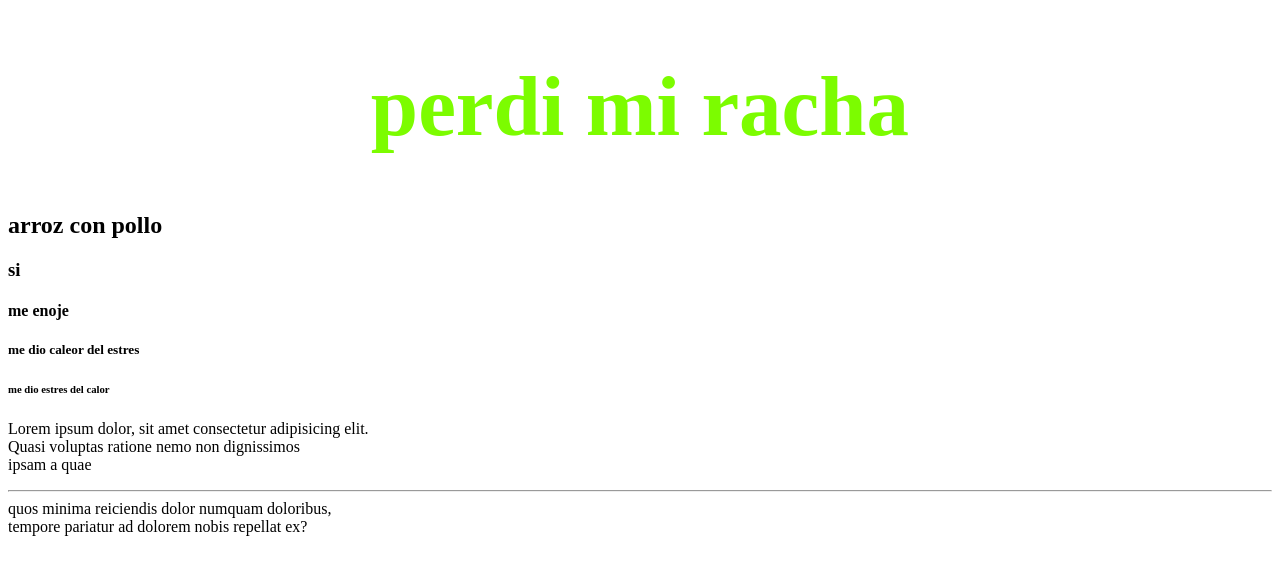
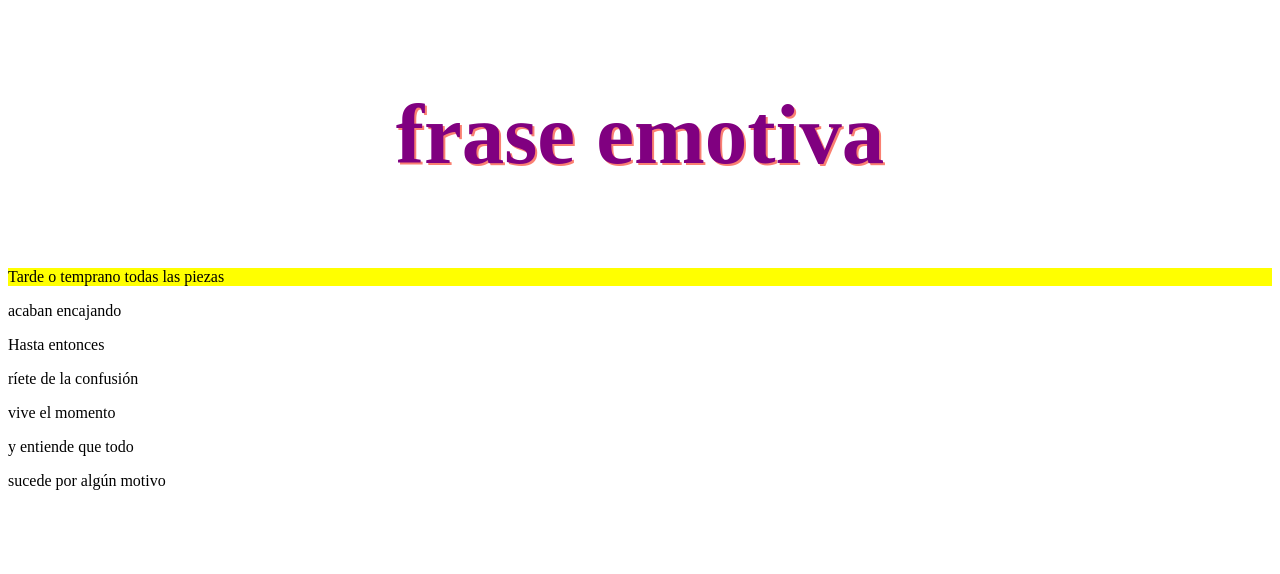
Before and after one commit to juliana-velez/html-juliana-velez, a website: page index.html in a window 1280 px wide. Drawn offline with Linux system fonts and the light colour scheme.

Commit message:
sesion arukay

```diff
--- a/index.html
+++ b/index.html
@@ -4,36 +4,24 @@
     <meta charset="UTF-8" />
     <meta name="viewport" content="width=device-width, initial-scale=1.0" />
     <meta http-equiv="X-UA-Compatible" content="ie=edge" />
-    <link rel="stylesheet" href="style.css">
+    <link rel="stylesheet" href="style.css" />
     <title>Static Template</title>
   </head>
   <body>
-    <h1>
-      perdi mi racha
-    </h1>
-    <h2>
-      arroz con pollo
-    </h2>
-    <h3>
-      si
-    </h3>
-    <h4>
-      me enoje
-    </h4>
-    <h5>
-      me dio caleor del estres
-    </h5>
-    <h6>
-      me dio estres del calor
-    </h6>
-    <p>
-      Lorem ipsum dolor, sit amet consectetur adipisicing elit. <br />
-      Quasi voluptas ratione nemo non dignissimos <br />
-      ipsam a quae
-      <hr>
+    <h3 id="titulo">frase emotiva</h3>
 
-      quos minima reiciendis dolor numquam doloribus, <br />
-      tempore pariatur ad dolorem nobis repellat ex?
-    </p>
+    <p id="linea1">Tarde o temprano todas las piezas</p>
+
+    <p id="linea2">acaban encajando</p>
+
+    <p id="linea3">Hasta entonces</p>
+
+    <p id="linea4">ríete de la confusión</p>
+
+    <p id="linea5">vive el momento</p>
+
+    <p>y entiende que todo</p>
+
+    <p>sucede por algún motivo</p>
   </body>
 </html>
--- a/style.css
+++ b/style.css
@@ -1,5 +1,9 @@
-h1 {
-  color: lawngreen;
+#titulo {
+  color: purple;
   font-size: 85px;
   text-align: center;
+  text-shadow: 2px 2px salmon;
 }
+#linea1 {
+  background-color: yellow;
+}
--- /dev/null
+++ b/tareas/tarea1.css
@@ -0,0 +1,5 @@
+h1 {
+  color: lawngreen;
+  font-size: 85px;
+  text-align: center;
+}
```
Also changed, not shown: tareas/tarea1.html (added, +39 -0 lines).
